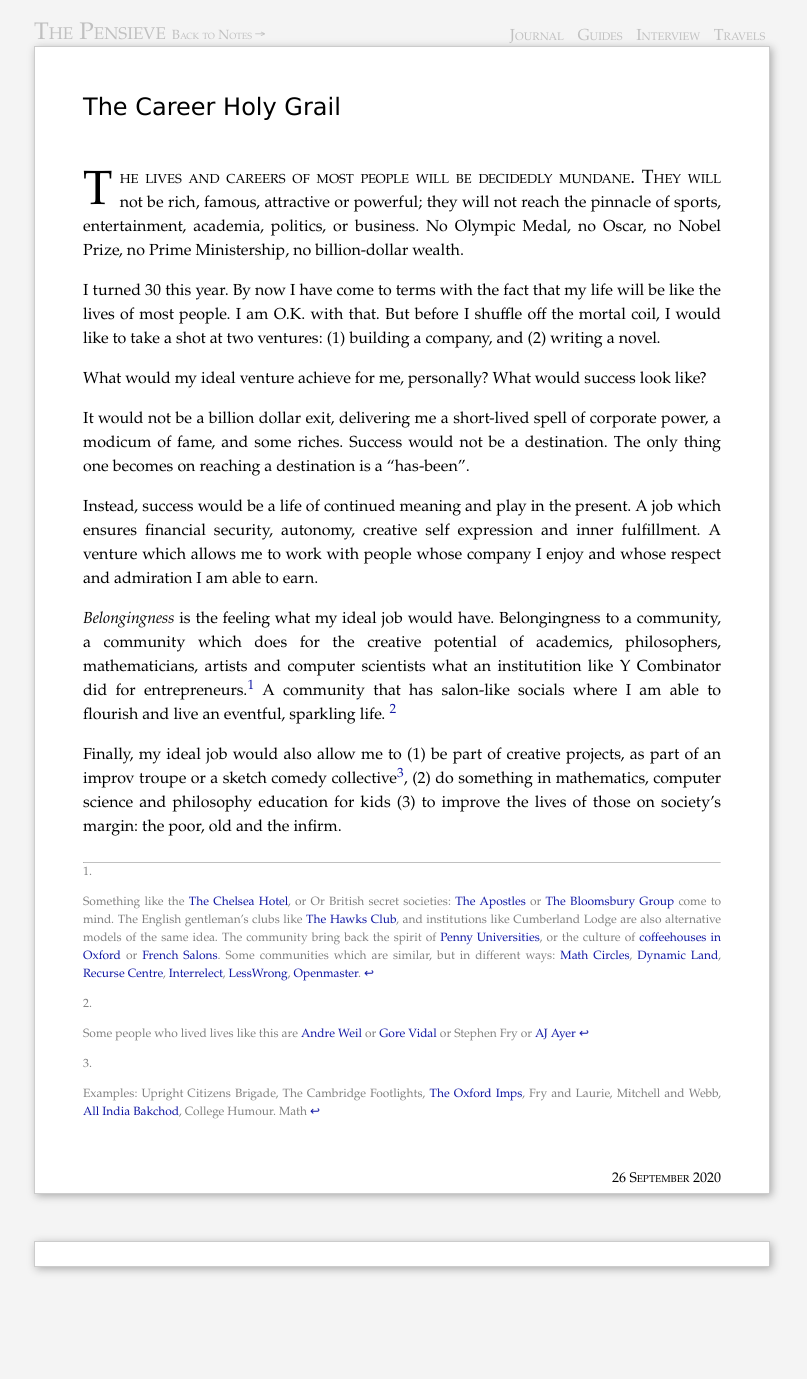
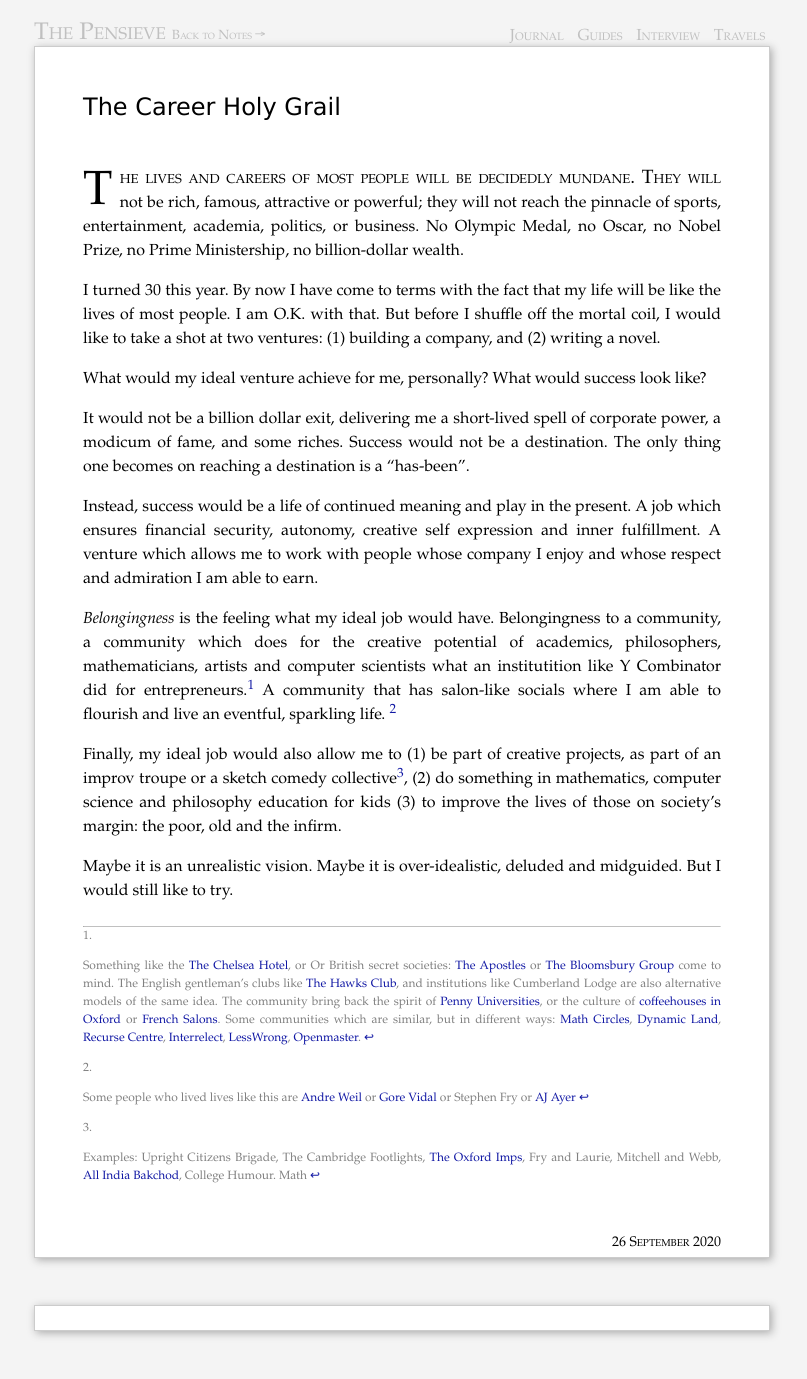
Before and after one commit to piyushahuja/piyushahuja.github.io, a Jekyll site: the page built from _posts/journal/2020-09-26-grail.md, in a window 1280 px wide. Shown: the whole page, without its empty margins (238-1045 px from the left). Built offline with Jekyll 4.4.1, drawn with Linux system fonts in a browser that asks for light colours; comment, search, counter and statistics services are not loaded; before the commit the page ends 1315 px from its top, so only the background shows below that.

Commit message:
auto deployed

```diff
--- a/_posts/journal/2020-09-26-grail.md
+++ b/_posts/journal/2020-09-26-grail.md
@@ -30,5 +30,6 @@ Instead, success would be a life of continued meaning and play in the present. A
 
 Finally, my ideal job would also allow me to (1) be part of creative projects, as part of an improv troupe or a sketch comedy collective[^Examples], (2) do something in mathematics, computer science and philosophy education for kids (3) to improve the lives of those on society's margin: the poor, old and the infirm.
 
+Maybe it is an unrealistic vision. Maybe it is over-idealistic, deluded and midguided. But I would still like to try.
 
 -----
```
